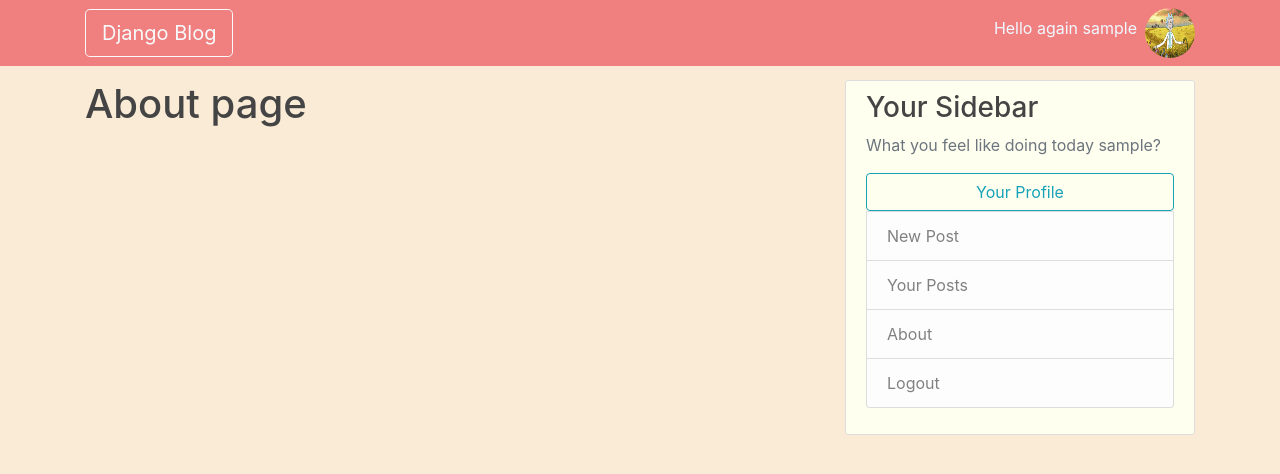
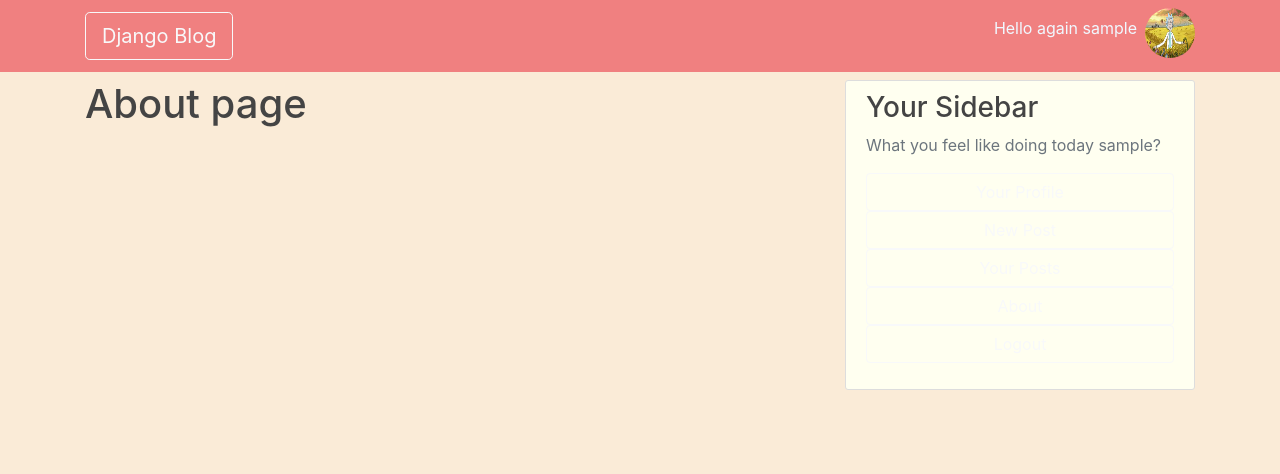
Before and after one commit to firsztkuba/djangoblog, a Django app: page /about/ in a window 1280 px wide. Shown: the top 474 px of the page. Run offline with Django 4.2, Linux system fonts and the light colour scheme; the visitor is signed in with stand-in values (Sample User, id 1); some libraries are stand-ins or nearby versions.

Commit message:
Updated base.html

```diff
--- a/blog/templates/blog/base.html
+++ b/blog/templates/blog/base.html
@@ -29,8 +29,10 @@
             </div>
             <div class="navbar-nav">
               {% if user.is_authenticated %}
-                <a class="nav-item nav-link">Hello again {{ user.username }}</a>
-                <img class="rounded-circle" src="{{ user.profile.image.url }}" width="50" height="50" href="{% url 'profile' %}">
+                <p class="nav-item nav-link">Hello again {{ user.username }}</p>
+                <a href="{% url 'profile' %}">
+                  <img class="rounded-circle" src="{{ user.profile.image.url }}" width="50" height="50">
+                </a>
               {% else %}
 
               {% endif %}
@@ -55,11 +57,11 @@
             {% if user.is_authenticated %}
             <p class='text-muted'>What you feel like doing today {{ user.username }}?
               <ul class="list-group">
-                <a class="btn btn-outline-info" href="{% url 'profile' %}">Your Profile</a>
-                <a class="list-group-item list-group-item-light" href="{% url 'post-create' %}">New Post</a>
-                <a class="list-group-item list-group-item-light" href="{% url 'user-posts' user.username %}">Your Posts</a>
-                <a class="list-group-item list-group-item-light" href="{% url 'blog-about' %}">About</a>
-                <a class="list-group-item list-group-item-light" href="{% url 'logout' %}">Logout</a>
+                <a class="btn btn-outline-light" href="{% url 'profile' %}">Your Profile</a>
+                <a class="btn btn-outline-light" href="{% url 'post-create' %}">New Post</a>
+                <a class="btn btn-outline-light" href="{% url 'user-posts' user.username %}">Your Posts</a>
+                <a class="btn btn-outline-light" href="{% url 'blog-about' %}">About</a>
+                <a class="btn btn-outline-light" href="{% url 'logout' %}">Logout</a>
               </ul>
             </p>
             {% else %}
```
